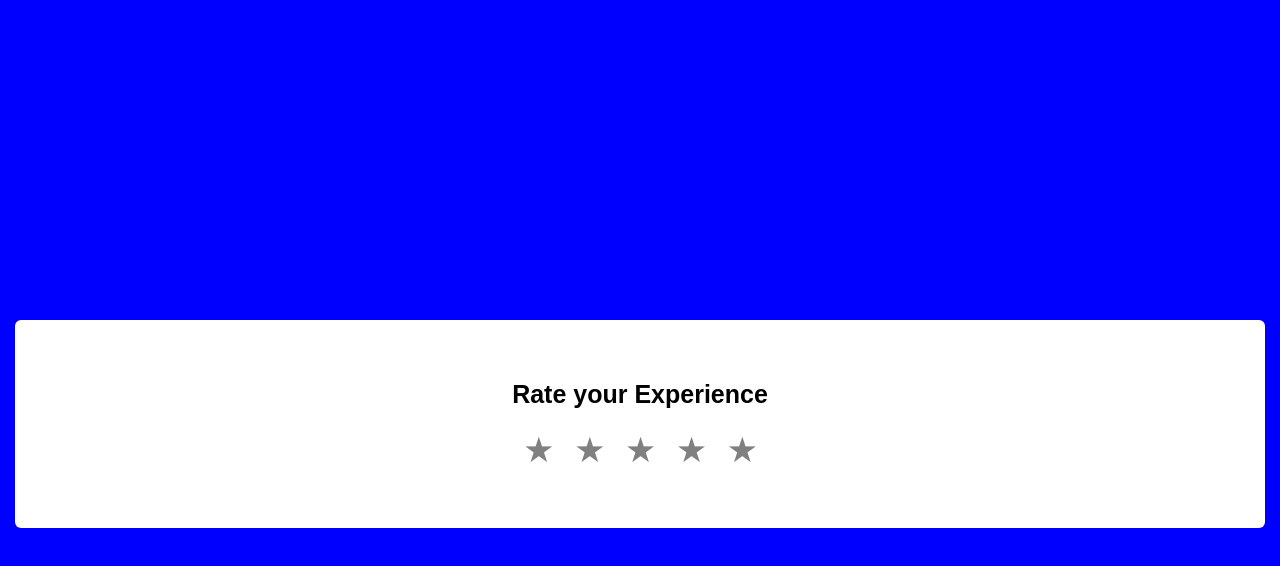
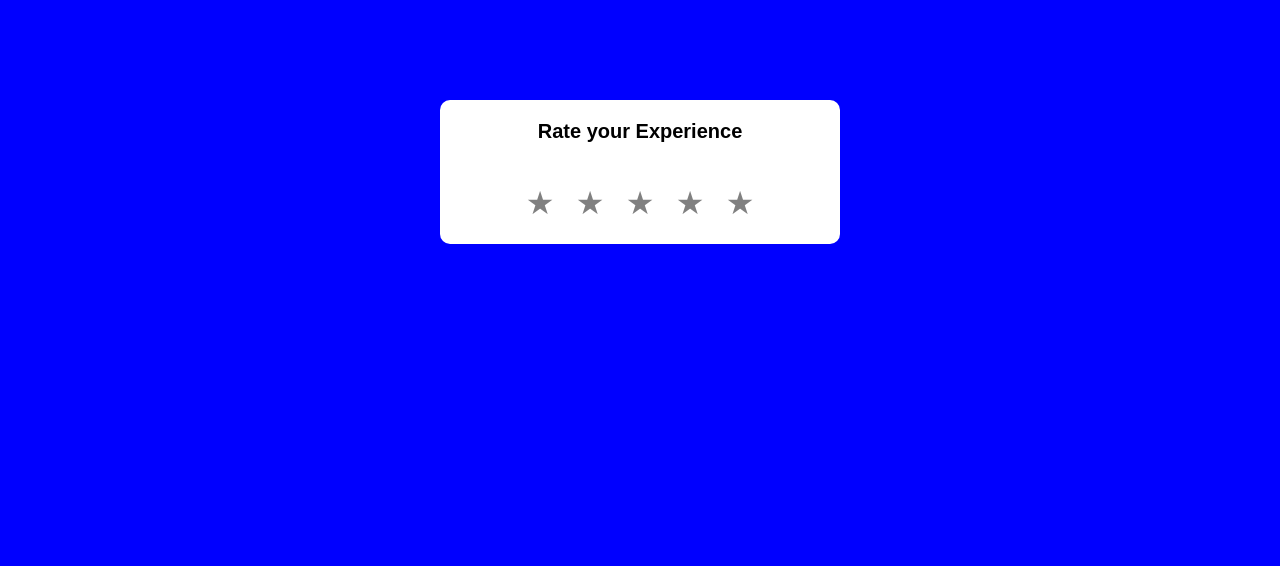
Before and after one commit to ALEXKOCHENS/My-react-start-up-tutorial, a React (Vite) app: page / in a window 1280 px wide. Shown: the top 566 px of the page. Built offline with nearby package versions, Linux system fonts and the light colour scheme.

Commit message:
feat: Learnt conditional rendering

```diff
--- a/src/components/starProject/Star.jsx
+++ b/src/components/starProject/Star.jsx
@@ -5,16 +5,22 @@ const Star = () => {
   const [hover, setHover] = useState(0);
   const stars = [1, 2, 3, 4, 5];
   return (
-    <div className='paragraph'>
+    <div className='container'>
       <p className='h1style'>Rate your Experience</p>
-
       <ul>
         {stars.map((star) => (
           <span
+            key={star}
             onClick={() => setRating(star)}
             onMouseEnter={() => setHover(star)}
-            key={star}
-            className='star-span'
+            onMouseLeave={() => setHover(0)}
+            style={{
+              color: star <= (hover || rating) ? 'gold' : 'gray',
+              fontSize: '32px',
+              cursor: 'pointer',
+              margin: '5px',
+            }}
+            className='star'
           >
             {'\u2605'}
           </span>
--- a/src/index.css
+++ b/src/index.css
@@ -9,66 +9,43 @@ body {
   font-family: Arial, Helvetica, sans-serif;
   color: #000;
 }
-
-h1 {
-  padding-top: 20px;
-  text-align: center;
-  font-size: 19px;
+ul {
+  list-style: none;
+  display: flex;
+  justify-content: center;
+  padding: 0;
 }
 
-.border {
-  background: #0099cc;
+.container {
+  width: 100%;
+  max-width: 400px;
+  margin: 100px auto;
   padding: 20px;
-  border-radius: 3px;
-  margin-top: 10px;
-  max-width: 80%;
-  margin-left: 2em;
-}
-
-.paragraph {
-  margin-top: 40vh;
-  border-radius: 6px;
+  background: #fff;
+  border-radius: 10px;
   text-align: center;
-  font-size: 25px;
-  font-weight: bold;
-  margin-left: 15px;
-  margin-right: 15px;
-  padding: 60px;
-  background: #fff;
 }
 
 .h1style {
+  font-size: 20px;
   padding-bottom: 24px;
-}
-.lists {
-  padding: 20px;
-  align-items: center;
-  background: rebeccapurple;
-  border-radius: 3px;
-  margin-top: 10px;
+  margin-bottom: 15px;
+  justify-content: center;
+  font-weight: bold;
 }
 
-.list-ui {
-  padding: 7px;
-  margin-left: 30px;
-  align-items: center;
-  font-size: 22px;
-  list-style: none;
+.star {
+  cursor: pointer;
+  text-align: center;
+  font-size: 32px;
+  color: gray;
+  display: inline-block;
+  line-height: 1;
+  width: 40px;
+  box-sizing: border-box;
+  transition: color 0.2s ease;
 }
 
-.users {
-  color: black;
-  font-size: 20px;
-  list-style: none;
-  padding: 5px;
+.star.active {
+  color: gold;
 }
-
-.star-active {
-  color: yellow;
-}
-.star-span {
-  cursor: pointer;
-  padding: 12px;
-  font-size: 30px;
-  color: gray;
-}
```
Also changed, not shown: src/components/starProject/Screenshot_7-1-2026_152655_localhost.jpeg (deleted), src/components/starProject/Screenshot_8-1-2026_22835_localhost.jpeg (added).
